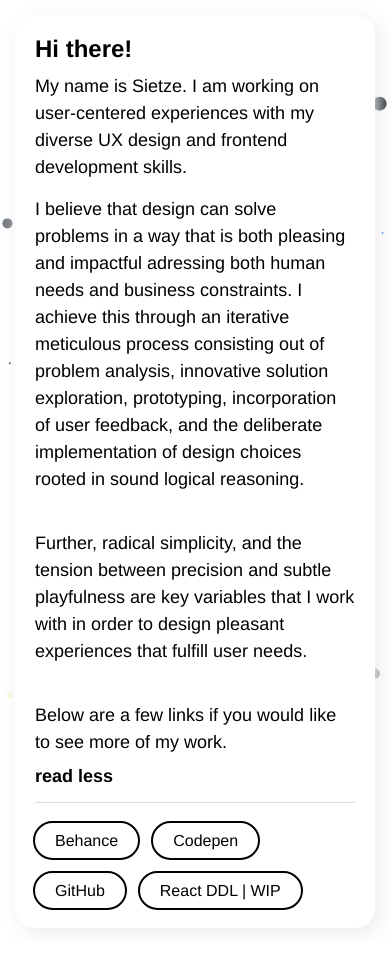
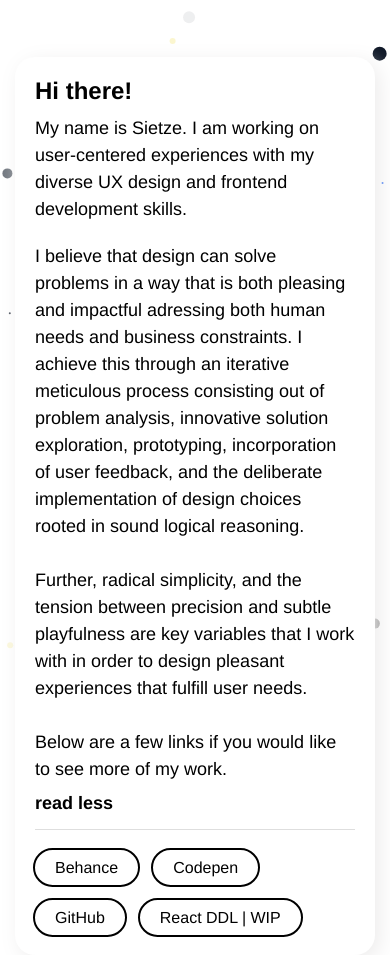
Before and after one commit to supernova770/portfolio, a React (Create React App) app: page / in a window 390 px wide. Both pictures are taken after a click on the element "read more...". Built offline with nearby package versions, Linux system fonts and the light colour scheme.

Commit message:
new edits

```diff
--- a/src/components/card/card.css
+++ b/src/components/card/card.css
@@ -3,7 +3,21 @@
     border-radius: 20px;
     max-width: 460px;
     filter: drop-shadow(5px 5px 10px #edecec);
-    margin:15px;
+    position: absolute;
+    top:35%;
+    margin: 15px;
+}
+
+@media only screen and (max-width: 600px) {
+    .card {
+        background-color: white;
+        border-radius: 20px;
+        max-width: 460px;
+        filter: drop-shadow(5px 5px 10px #edecec);
+        position: absolute;
+        top:5%;
+        margin: 15px;
+    }
 }
 
 .innerCard {
@@ -24,6 +38,13 @@
     color: black;
 }
 
+#portfolio-text-p {
+    font-weight: 300;
+    font-size: 18px;
+    line-height: 1.5;
+    color: black;
+}
+
 #portfolio-text-extended-inactive {
     font-weight: 300;
     font-size: 18px;
@@ -39,7 +60,7 @@
     font-size: 18px;
     color: black;
     line-height: 1.5;
-    margin-top: 15px;
+    margin-top: 20px;
     height:auto;
     visibility:visible;
     opacity: 1;
--- a/src/components/card/card.jsx
+++ b/src/components/card/card.jsx
@@ -17,7 +17,7 @@ export const Card = ({ href, name }) => {
             diverse UX design and frontend development skills.
           </p>
           <div id={textShouldExtend ? "portfolio-text-extended-active" : "portfolio-text-extended-inactive"}>
-            <p id="portfolio-text-body">
+            <p id="portfolio-text-p">
             I believe that design can solve problems in a way that is both
             pleasing and impactful adressing both human needs and business constraints.
             I achieve this through an iterative meticulous process consisting out of problem analysis, innovative solution
@@ -25,13 +25,13 @@ export const Card = ({ href, name }) => {
             design choices rooted in sound logical reasoning.
             </p>
             <br />
-            <p id="portfolio-text-body">
+            <p id="portfolio-text-p">
             Further, radical simplicity, and the tension between
             precision and subtle playfulness are key variables that I work with in order to design pleasant experiences
             that fulfill user needs.
             </p>
             <br />
-            <p id="portfolio-text-body">
+            <p id="portfolio-text-p">
             Below are a few links if you would like to see more of my work.
             </p>
           </div>
```
